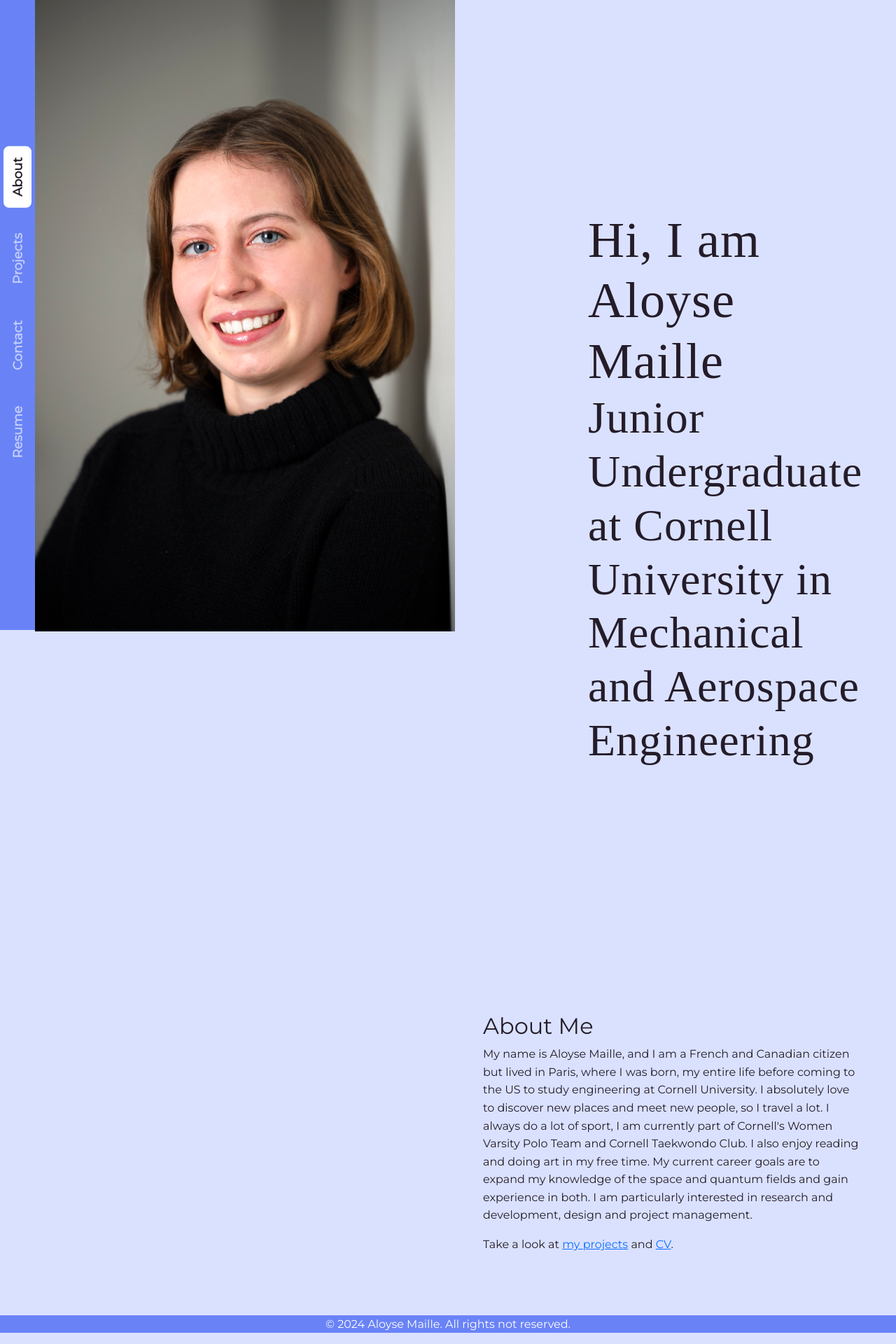
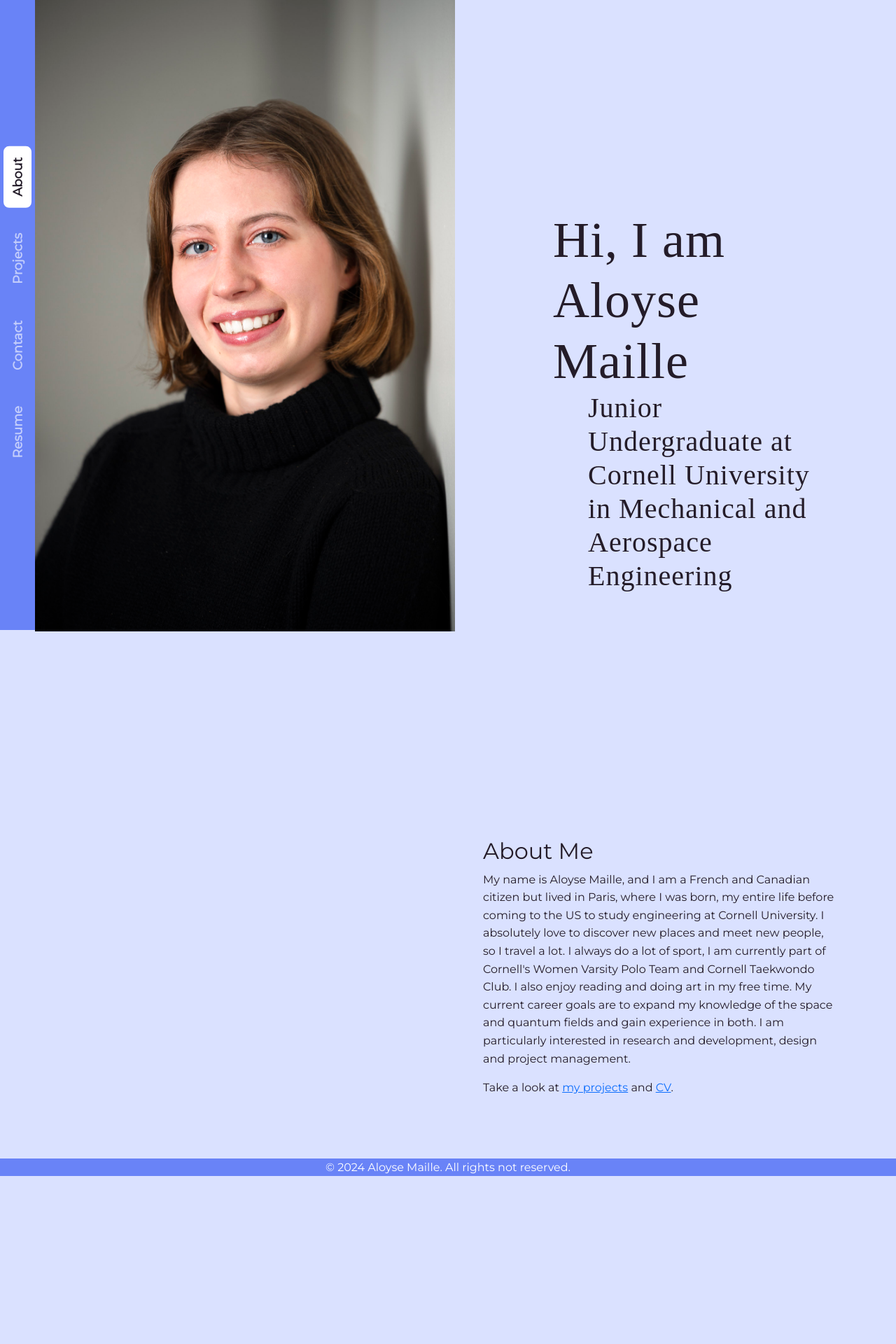
Before and after one commit to aloysemaille/AloyseMaillePortfolio, a Jekyll site: the page built from index.md, in a window 1280 px wide. Shown: the whole page at 70% size. Built offline with Jekyll 4.4.1, drawn with Linux system fonts in a browser that asks for light colours; some web fonts are replaced; our own code applies the rules of GitHub Pages for plain Markdown files; after the commit the page ends 1696 px from its top, so only the background shows below that.

Commit message:
font size

```diff
--- a/_sass/custom.scss
+++ b/_sass/custom.scss
@@ -95,11 +95,11 @@ footer {
   letter-spacing: 1px;
   color: #241c29; // or your preferred color
   margin-bottom: 0;
-  margin-left: 150px;
+  margin-left: 100px;
   }
 
 .about-text h3 {
-  font-size: 4rem;
+  font-size: 2.5rem;
   font-family: 'Poppins';
   letter-spacing: 1px;
   color: #241c29; // or your preferred color
```
